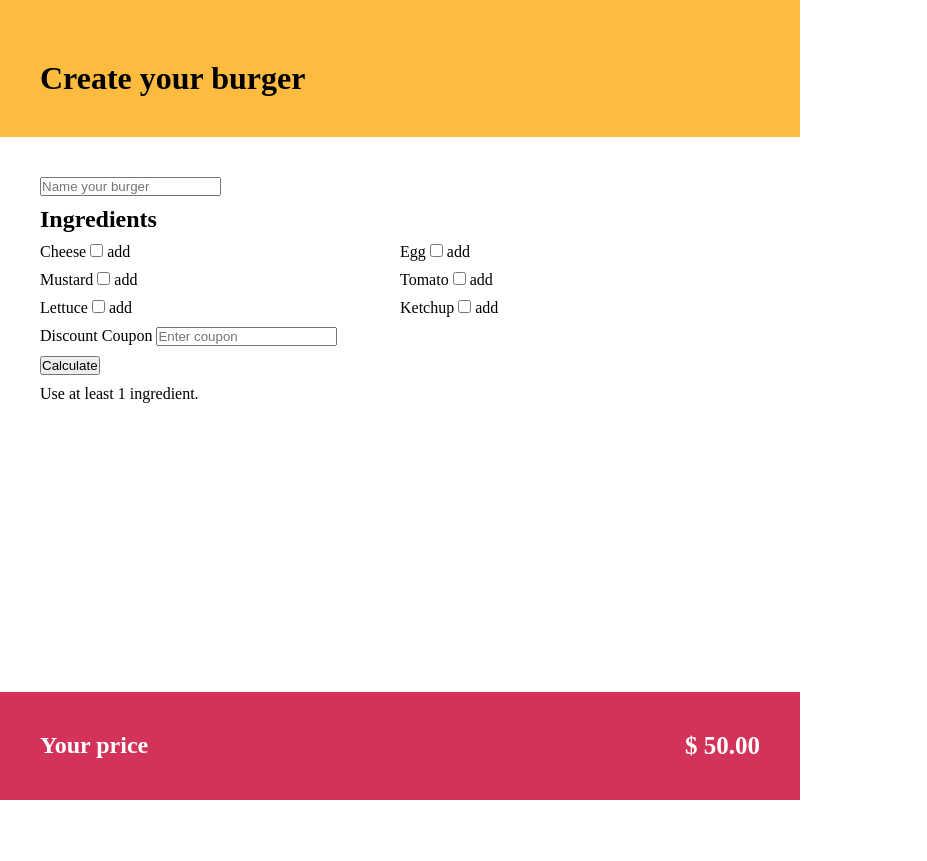
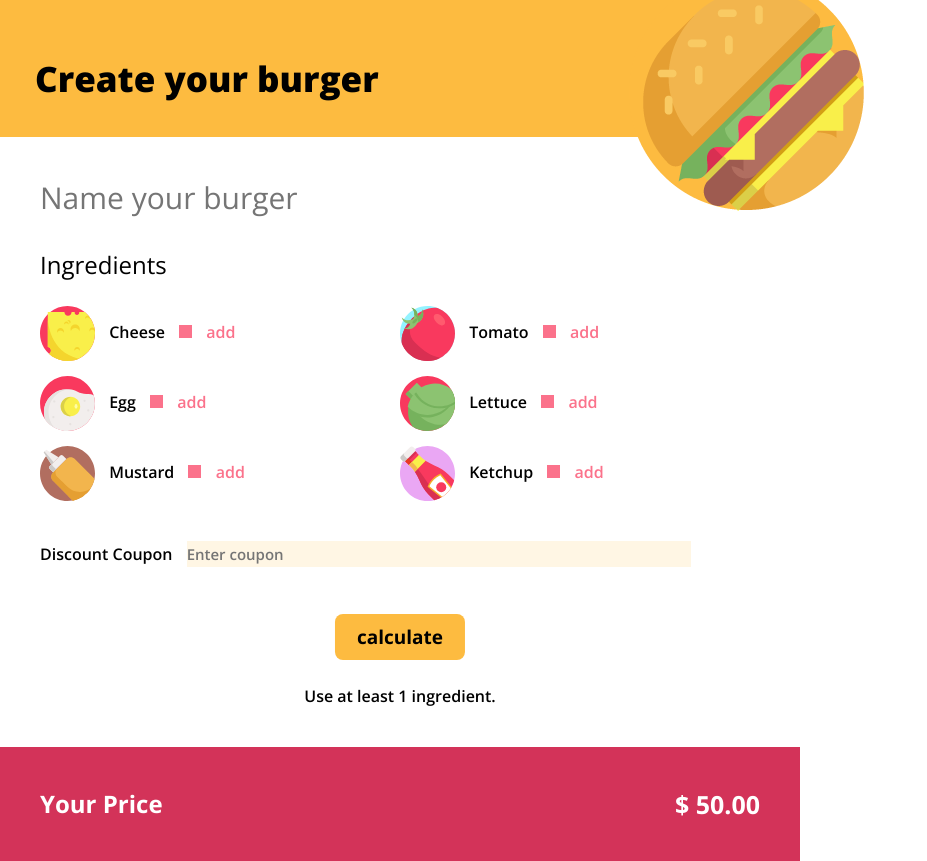
Before and after one commit to jacopo-vinanti96/js-burger, a plain HTML site: page index.html in a window 1280 px wide. Shown: the whole page, without its empty margins (0-927 px from the left). Before the commit the page ends 800 px from the top, so only its background shows below. Drawn offline with nearby package versions, Linux system fonts and the light colour scheme.

Commit message:
Stile completato

```diff
--- a/css/style.css
+++ b/css/style.css
@@ -21,19 +21,37 @@
   clear: both;
 }
 
+/* TYPO */
+* {
+  font-family: 'Open Sans', sans-serif;
+  font-weight: 600;
+}
+
+h1 {
+  font-size: 35px;
+  font-weight: 800;
+}
+
+.add-color {
+  color: #FB728B;
+}
+
 /* BODY */
 .container {
-  height: 100vh;
   width: 800px;
-  display: flex;
-  flex-direction: column;
-  justify-content: space-between;
 }
 
 /* Header */
 header {
   background-color: #FDBB40;
-  padding: 60px 40px 40px;
+  padding: 55px 35px 35px;
+  position: relative;
+}
+
+.logo {
+  position: absolute;
+  top: -18%;
+  right: -8%;
 }
 
 /* Main */
@@ -42,25 +60,112 @@ main {
   height: 100%;
 }
 
-.main_container > * {
-  margin-bottom: 10px;
+.main_container > *:not(:last-child) {
+  margin-bottom: 25px;
+}
+
+#burger-name {
+  font-size: 30px;
+  font-weight: 400;
+  border: none;
+  margin-bottom: 30px;
 }
 
 .main_container h2 {
   width: 100%;
+  font-weight: normal;
 }
 
-.container-ingredient {
+.container-ingredient > * {
+  margin-bottom: 15px;
+}
+
+.box-ingredient {
   width: 50%;
   float: left;
+}
+
+.box-ingredient label > *:not(:last-child) {
+  margin-right: 10px;
+}
+
+.box-ingredient img {
+  width: 55px;
+  vertical-align: middle;
+}
+
+.add-ingredient {
+  position: relative;
+}
+
+.add-ingredient::before {
+  content: "";
+  position: absolute;
+  width: 13px;
+  height: 13px;
+  top: 0;
+  right: 0;
+  bottom: 0;
+  left: 0;
+  background-color: #FB728B;
+  z-index: 2;
+}
+
+.check-add-ingredient::after {
+  font-family: "Font Awesome 5 Free";
+  font-weight: 900;
+  content: "\f00c";
+  position: absolute;
+  top: 50%;
+  left: 50%;
+  z-index: 3;
+  font-size: 17px;
+  transform: translate(-50%, -50%);
 }
 
 .container-coupon {
   width: 100%;
 }
 
+#coupon {
+  border: none;
+  width: 70%;
+  margin-left: 10px;
+  font-size: 15px;
+  background-color: #FFF6E4;
+  padding: 3px 0;
+}
+
+#opaque-coupon-text {
+  display: block;
+  pointer-events: none;
+  opacity: 0;
+  text-align: center;
+}
+
+#opaque-coupon-text.opacity1 {
+  opacity: 1;
+}
+
+#opaque-text-2,
+#calculate {
+  position: relative;
+  left: 50%;
+  transform: translate(-50%);
+}
+
+#calculate {
+  border-radius: 8px;
+  border: none;
+  background-color: #FDBB40;
+  font-size: 19px;
+  font-weight: bold;
+  padding: 10px 22px;
+}
+
 .btn-condition {
   width: 100%;
+  text-align: center;
 }
 
 /* Footer */
@@ -75,6 +180,10 @@ footer {
   justify-content: space-between;
 }
 
+footer h2 {
+  font-weight: 700;
+}
+
 footer #total {
   font-size: 25px;
   font-weight: 700;
--- a/index.html
+++ b/index.html
@@ -4,6 +4,9 @@
   <meta charset="UTF-8">
   <meta name="viewport" content="width=device-width, initial-scale=1.0">
   <meta http-equiv="X-UA-Compatible" content="ie=edge">
+  <link rel="stylesheet" href="https://cdnjs.cloudflare.com/ajax/libs/font-awesome/5.15.2/css/all.min.css">
+  <link rel="preconnect" href="https://fonts.gstatic.com">
+  <link href="https://fonts.googleapis.com/css2?family=Open+Sans:wght@400;600;700;800&display=swap" rel="stylesheet">
   <link rel="stylesheet" href="css/style.css">
   <title>Create your burger - burgerozzi.com</title>
 </head>
@@ -11,48 +14,57 @@
   <div class="container">
     <header>
       <h1>Create your burger</h1>
+      <img class="logo" src="img/burger-top.png" alt="burger logo">
     </header>
     <main>
       <div class="main_container">
         <input id="burger-name" type="text" placeholder="Name your burger">
         <span id="opaque-text" class="opacity0">You must enter a name</span>
         <h2>Ingredients</h2>
-        <div class="container-ingredient">
+        <div class="container-ingredient clearfix">
+          <div class="box-ingredient">
             <label for="cheese">
-            <span>Cheese</span> <input id="cheese" class="add-ingredient" type="checkbox" value="3"> <span>add</span>
+              <img src="img/cheese.svg" alt="cheese img">
+              <span>Cheese</span> <input id="cheese" class="add-ingredient" type="checkbox" value="3"> <span class="add-color">add</span>
             </label>
           </div>
-        <div class="container-ingredient">
-          <label for="egg">
-            <span>Egg</span> <input id="egg" class="add-ingredient" type="checkbox" value="4"> <span>add</span>
+          <div class="box-ingredient">
+            <label for="tomato">
+              <img src="img/tomato.svg" alt="tomato img">
+              <span>Tomato</span> <input id="tomato" class="add-ingredient" type="checkbox" value="2"> <span class="add-color">add</span>
             </label>
           </div>
-        <div class="container-ingredient">
-          <label for="mustard">
-            <span>Mustard</span> <input id="mustard" class="add-ingredient" type="checkbox" value="6"> <span>add</span>
+          <div class="box-ingredient">
+            <label for="egg">
+              <img src="img/fried-egg.svg" alt="egg img">
+              <span>Egg</span> <input id="egg" class="add-ingredient" type="checkbox" value="4"> <span class="add-color">add</span>
             </label>
           </div>
-        <div class="container-ingredient">
-          <label for="tomato">
-            <span>Tomato</span> <input id="tomato" class="add-ingredient" type="checkbox" value="2"> <span>add</span>
+          <div class="box-ingredient">
+            <label for="lettuce">
+              <img src="img/lettuce.svg" alt="lettuce img">
+              <span>Lettuce</span> <input id="lettuce" class="add-ingredient" type="checkbox" value="2"> <span class="add-color">add</span>
             </label>
           </div>
-        <div class="container-ingredient">
-          <label for="lettuce">
-            <span>Lettuce</span> <input id="lettuce" class="add-ingredient" type="checkbox" value="2"> <span>add</span>
+          <div class="box-ingredient">
+            <label for="mustard">
+              <img src="img/mustard.svg" alt="mustard img">
+              <span>Mustard</span> <input id="mustard" class="add-ingredient" type="checkbox" value="6"> <span class="add-color">add</span>
             </label>
           </div>
-        <div class="container-ingredient">
+          <div class="box-ingredient">
             <label for="ketchup">
-            <span>Ketchup</span> <input id="ketchup" class="add-ingredient" type="checkbox" value="1"> <span>add</span>
+              <img src="img/ketchup.svg" alt="ketchup img">
+              <span>Ketchup</span> <input id="ketchup" class="add-ingredient" type="checkbox" value="1"> <span class="add-color">add</span>
             </label>
+          </div>
         </div>
         <div class="container-coupon">
           <span>Discount Coupon</span>
           <input id="coupon" type="text" placeholder="Enter coupon">
           <span id="opaque-coupon-text" class="opacity0">This coupon is invalid</span>
         </div>
-        <button id="calculate" type="button" name="button">Calculate</button>
+        <button id="calculate" type="button" name="button">calculate</button>
         <span id="opaque-text-2" class="opacity0">Error!</span>
         <div class="btn-condition">
           <p id="opaque-text-3" class="">Use at least 1 ingredient.</p>
@@ -61,7 +73,7 @@
     </main>
     <footer>
       <div class="footer_container">
-        <h2>Your price</h2>
+        <h2>Your Price</h2>
         <span id="total">$ 50.00</span>
       </div>
     </footer>
--- a/js/script.js
+++ b/js/script.js
@@ -12,6 +12,61 @@ var addIngredient = document.getElementsByClassName('add-ingredient'),
     opaqueText = document.getElementById('opaque-text'),
     sum,
     total = document.getElementById('total');
+
+//Funzione mostra icona onClick per le checkbox
+addIngredient[0].addEventListener("click", function() {
+  if ( addIngredient[0].checked == true ) {
+  addIngredient[0].className += " check-add-ingredient";
+  } else {
+    addIngredient[0].className = "add-ingredient";
+  }
+}
+);
+
+addIngredient[1].addEventListener("click", function() {
+  if ( addIngredient[1].checked == true ) {
+  addIngredient[1].className += " check-add-ingredient";
+  } else {
+    addIngredient[1].className = "add-ingredient";
+  }
+}
+);
+
+addIngredient[2].addEventListener("click", function() {
+  if ( addIngredient[2].checked == true ) {
+  addIngredient[2].className += " check-add-ingredient";
+  } else {
+    addIngredient[2].className = "add-ingredient";
+  }
+}
+);
+
+addIngredient[3].addEventListener("click", function() {
+  if ( addIngredient[3].checked == true ) {
+  addIngredient[3].className += " check-add-ingredient";
+  } else {
+    addIngredient[3].className = "add-ingredient";
+  }
+}
+);
+
+addIngredient[4].addEventListener("click", function() {
+  if ( addIngredient[4].checked == true ) {
+  addIngredient[4].className += " check-add-ingredient";
+  } else {
+    addIngredient[4].className = "add-ingredient";
+  }
+}
+);
+
+addIngredient[5].addEventListener("click", function() {
+  if ( addIngredient[5].checked == true ) {
+  addIngredient[5].className += " check-add-ingredient";
+  } else {
+    addIngredient[5].className = "add-ingredient";
+  }
+}
+);
 
 // Se l' utente clicca su "calculate" allora...
 calculate.addEventListener("click", function() {
```
Lines whose indentation alone changed are shown as unchanged.
